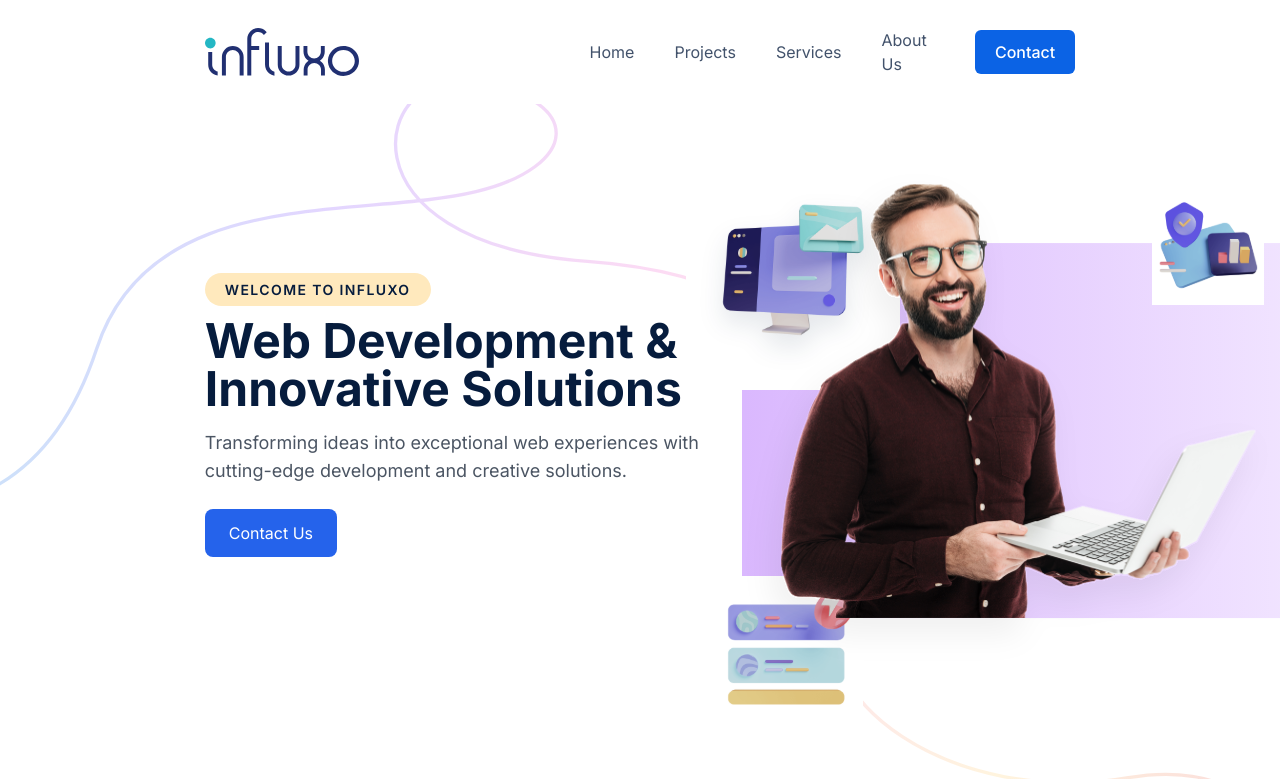
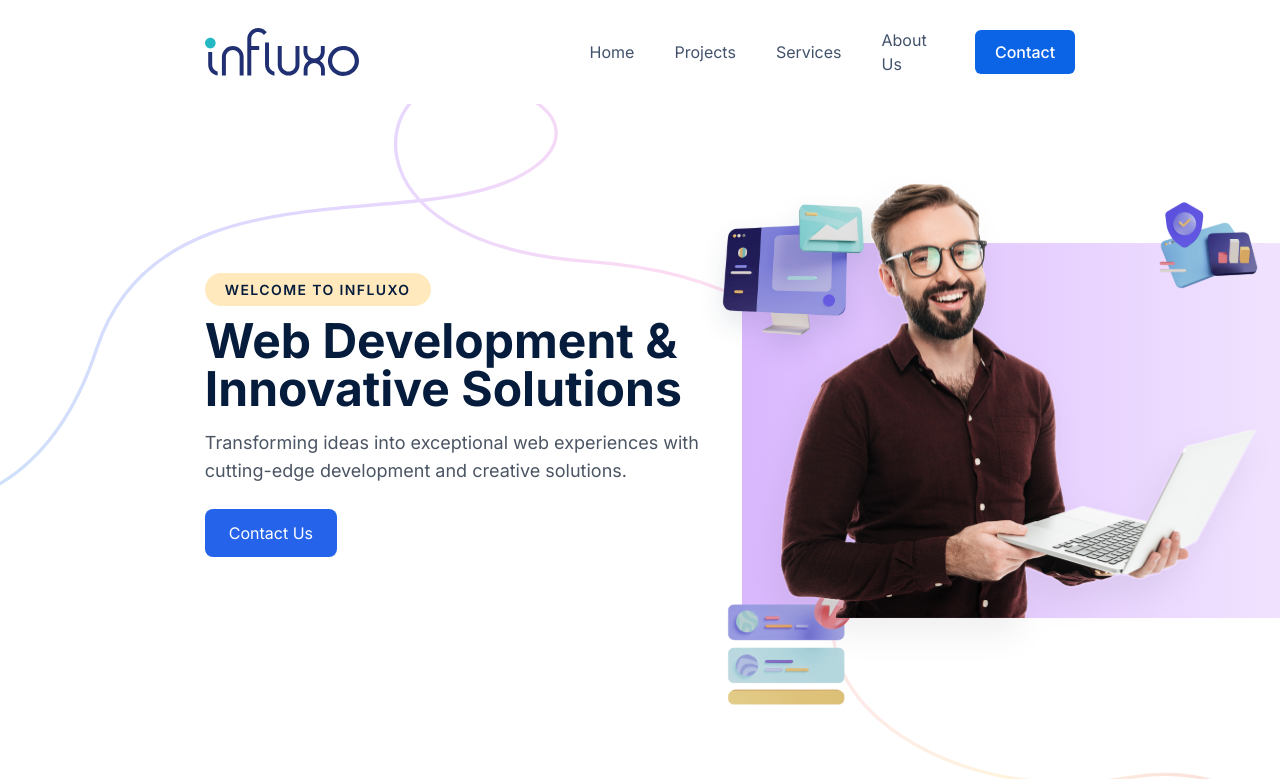
Before and after one commit to florianfani/Influxo, a React (Vite) app in the folder influxo/: page / in a window 1280 px wide. Shown: the top 779 px of the page. Built offline with nearby package versions, Linux system fonts and the light colour scheme.

Commit message:
small fixup test

```diff
--- a/influxo/src/components/Footer.tsx
+++ b/influxo/src/components/Footer.tsx
@@ -14,10 +14,6 @@ export const Footer: React.FC = () => {
             We build readymade websites, mobile applications, and elaborate
             online business services
           </p>
-          <div className="flex gap-x-5">
-            <h2 className="text-[#061C3D] text-sm font-medium">Light Mode</h2>
-            <h2 className="text-[#9BA4B1] text-sm">Dark Mode</h2>
-          </div>
         </div>
 
         <div className="flex justify-between w-[70%] mt-4">
--- a/influxo/src/pages/Home.tsx
+++ b/influxo/src/pages/Home.tsx
@@ -48,13 +48,13 @@ const Home: React.FC = () => {
             />
 
             {/* Floating icons around the image */}
-            <div className="absolute top-6 -left-10 w-100 h-100 bg-white  bg-transparent transform -translate-x-4 -translate-y-4">
+            <div className="absolute top-6 -left-10 w-100 h-100 bg-transparent transform -translate-x-4 -translate-y-4">
               <img src={home1} alt="Icon 1" />
             </div>
-            <div className="absolute top-6 right-8 w-100 h-100 bg-white  bg-transparent transform translate-x-4">
+            <div className="absolute top-6 right-8 w-100 h-100 bg-transparent transform translate-x-4">
               <img src={home2} alt="Icon 2" />
             </div>
-            <div className="absolute -bottom-8  w-100 h-100 bg-white  bg-transparent transform -translate-x-8 translate-y-8">
+            <div className="absolute -bottom-8  w-100 h-100 bg-transparent transform -translate-x-8 translate-y-8">
               <img src={home3} alt="Icon 3" />
             </div>
           </div>
```
Also changed, not shown: influxo/vercel.json.
